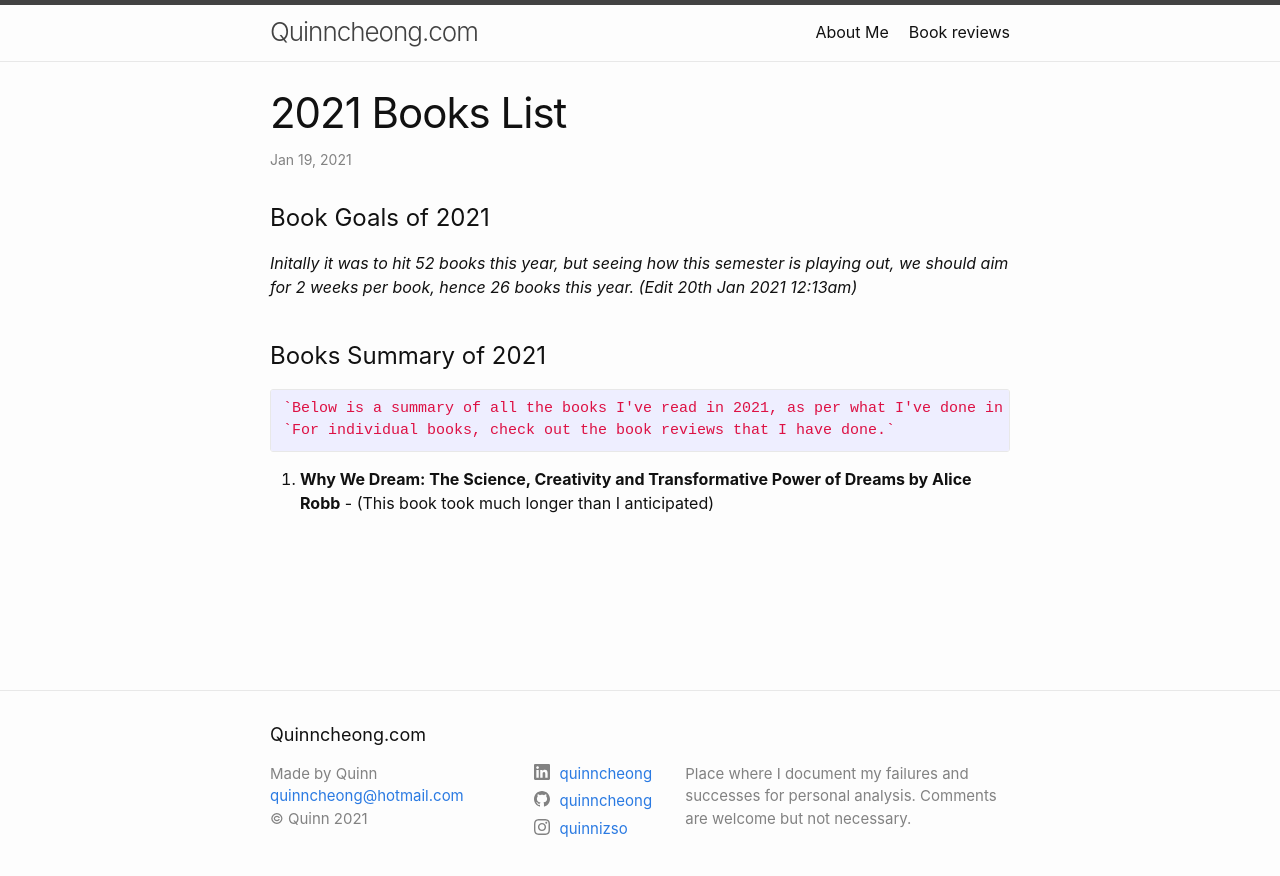
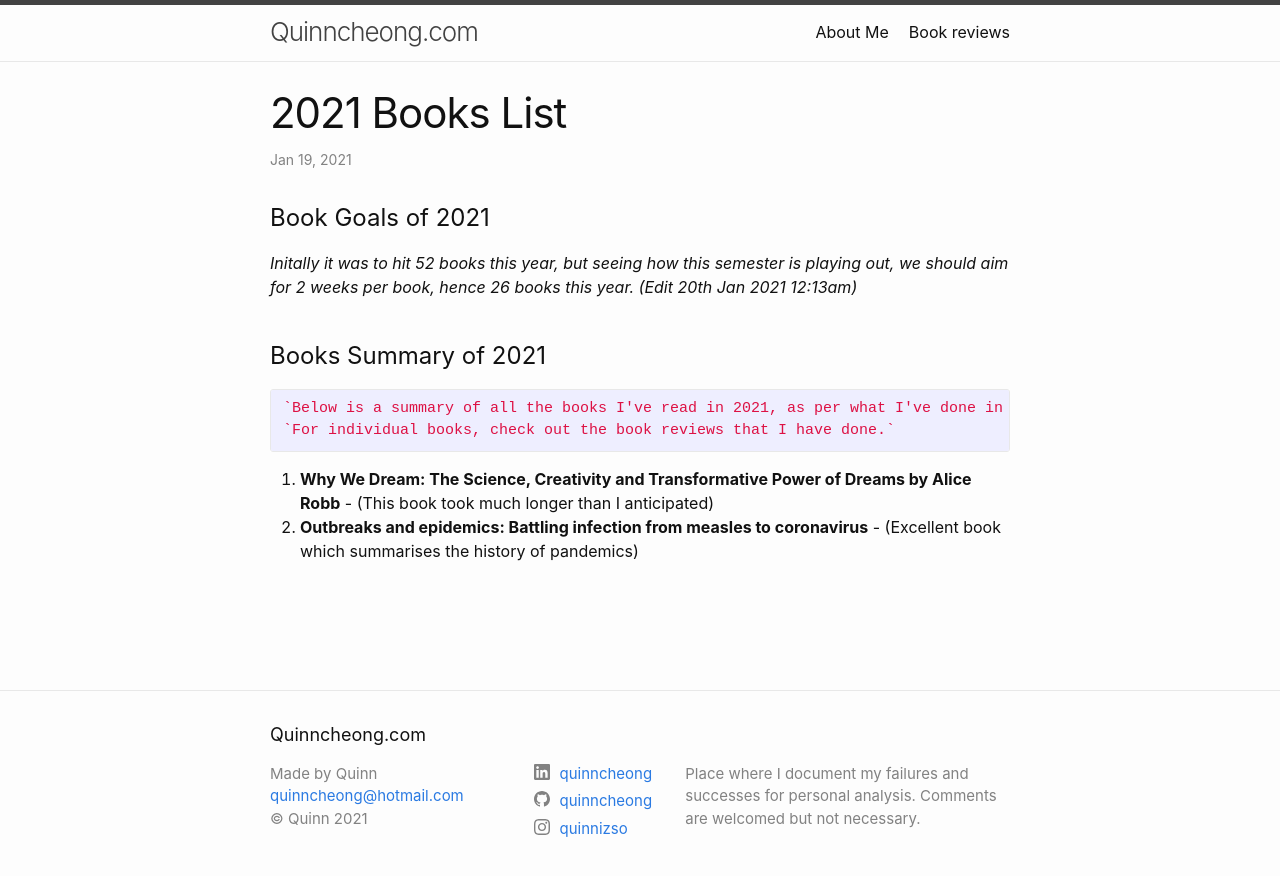
Before and after one commit to quinncheong/quinncheong.github.io, a Jekyll site: the page built from posts-book-reviews/_posts/2021-01-19-books-list-2021.markdown, in a window 1280 px wide. Shown: the top 876 px of the page. Built offline with Jekyll 4.4.1, drawn with Linux system fonts in a browser that asks for light colours.

Commit message:
changes and update

```diff
--- a/_config.yml
+++ b/_config.yml
@@ -21,7 +21,7 @@
 title: Quinncheong.com
 email: quinncheong@hotmail.com
 description: >- # this means to ignore newlines until "baseurl:"
-  Place where I document my failures and successes for personal analysis. Comments are welcome but not necessary.
+  Place where I document my failures and successes for personal analysis. Comments are welcomed but not necessary.
 baseurl: "" # the subpath of your site, e.g. /blog
 url: "https://quinncheong.github.io" # the base hostname & protocol for your site, e.g. http://example.com
 # No twitter for now as I dont use twitter alot
--- a/_layouts/home.html
+++ b/_layouts/home.html
@@ -7,7 +7,7 @@ layout: default
 
   <p>
     Thoughts, work, and articles by me, are all here. Site is currently unfinished, and due for updates. The site will continue
-    to change and adapt over the next few weeks / months.
+    to change and adapt over the next few months and years.
   </p>
 
   {%- if site.posts.size > 0 -%}
--- a/posts-book-reviews/_posts/2021-01-19-books-list-2021.markdown
+++ b/posts-book-reviews/_posts/2021-01-19-books-list-2021.markdown
@@ -16,6 +16,7 @@ category: Book reviews
 {% endhighlight %}
 
 1. **Why We Dream: The Science, Creativity and Transformative Power of Dreams by Alice Robb** - (This book took much longer than I anticipated)
+2. **Outbreaks and epidemics: Battling infection from measles to coronavirus** - (Excellent book which summarises the history of pandemics)
 
 <!-- {% highlight ruby %}
 def print_hi(name)
```
Also changed, not shown: posts-book-reviews/_posts/2021-02-08-outbreaks-and-epidemics.markdown (added, +49 -0 lines).
